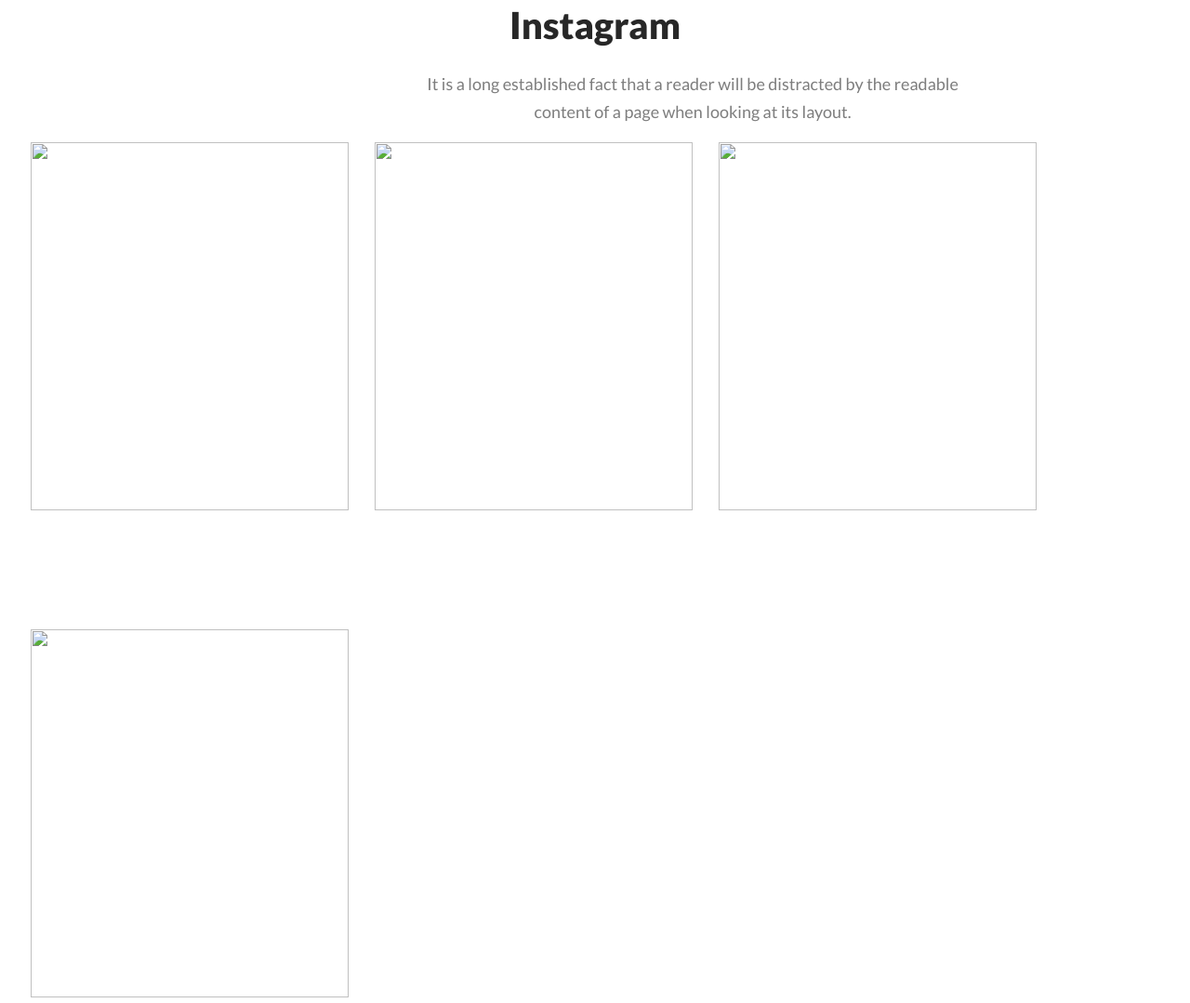
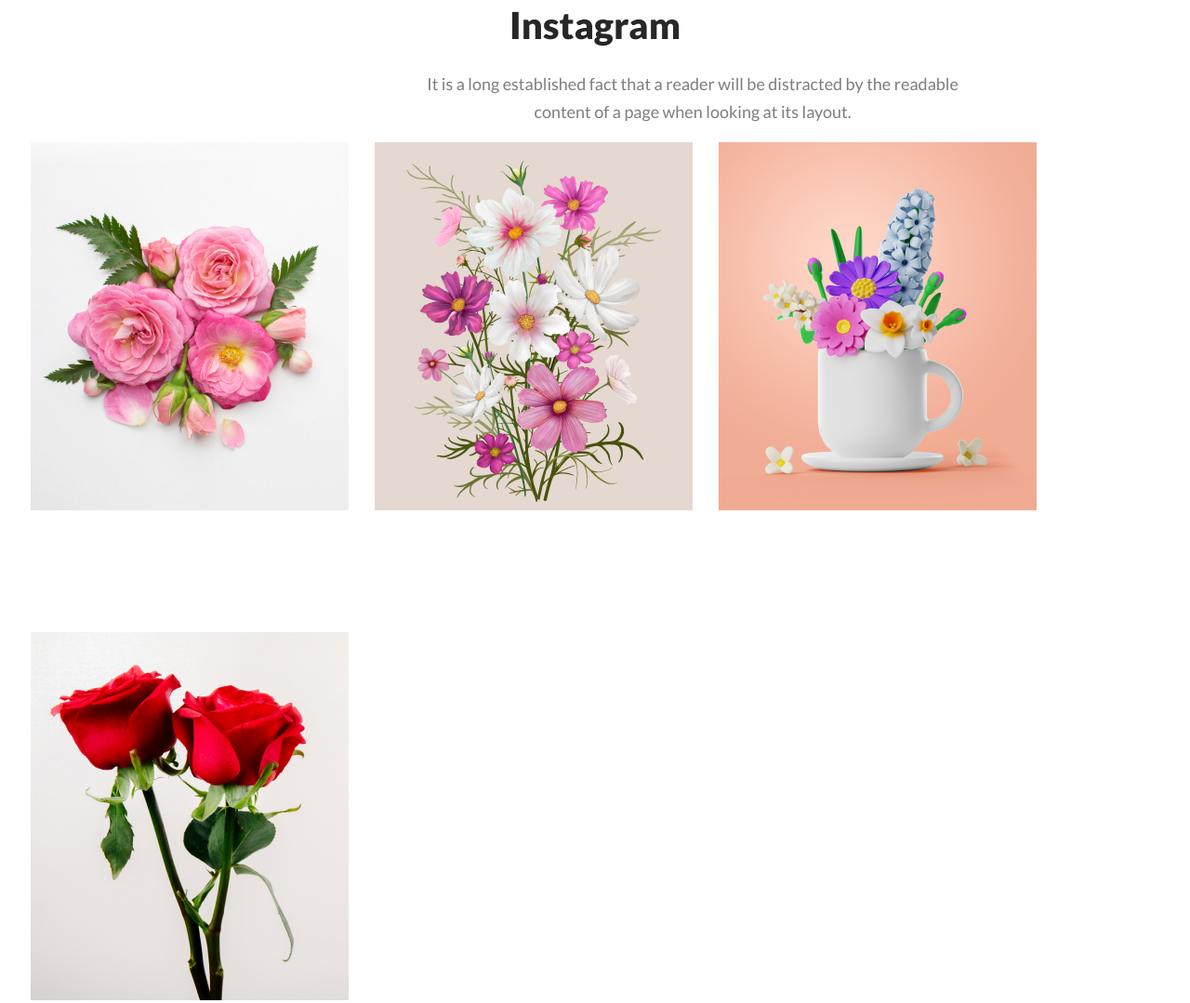
Before and after one commit to sabbirnrk99/Flower-Shop-Website, a plain HTML site: page index.html in a window 1280 px wide. Shown: the part 3803-4882 px from the top of the page at 93% size. Drawn offline with Linux system fonts and the light colour scheme; the site is published under a folder, as on GitHub Pages, so addresses that start at the root find nothing.

Commit message:
Assignment ready 3

```diff
--- a/index.html
+++ b/index.html
@@ -64,7 +64,7 @@
                     <p class="cupone-paragraph">It is a long established fact that a reader will be distracted by the readable content of a page when looking at its layout.</p>
                     <button class="btn-primary";>Sign Up</button>
                 </div>
-                <img class="flower-pic2" src="/Asset/pngwing 8.png" alt="">
+                <img class="flower-pic2" src="Asset/pngwing 8.png" alt="">
             </div>
 
         </section>
@@ -73,10 +73,10 @@
             <h3 class="instagram-title">Instagram</h3>
             <p class="instagram-description">It is a long established fact that a reader will be distracted by the readable content of a page when looking at its layout.</p>
             <div class="instagram-img-container">
-                <img id="ip1"   src="/Asset/Flower 01.png" alt="">
-                <img id="ip2" src="/Asset/Rectangle 4.png" alt="">
-                <img id="ip3" src="/Asset/Rectangle 5.png" alt="">
-                <img id="ip4" src="/Asset/Rectangle 6.png" alt="">
+                <img id="ip1"   src="Asset/Flower 01.png" alt="">
+                <img id="ip2" src="Asset/Rectangle 4.png" alt="">
+                <img id="ip3" src="Asset/Rectangle 5.png" alt="">
+                <img id="ip4" src="Asset/Rectangle 6.png" alt="">
             </div>
         </div>
 
```
